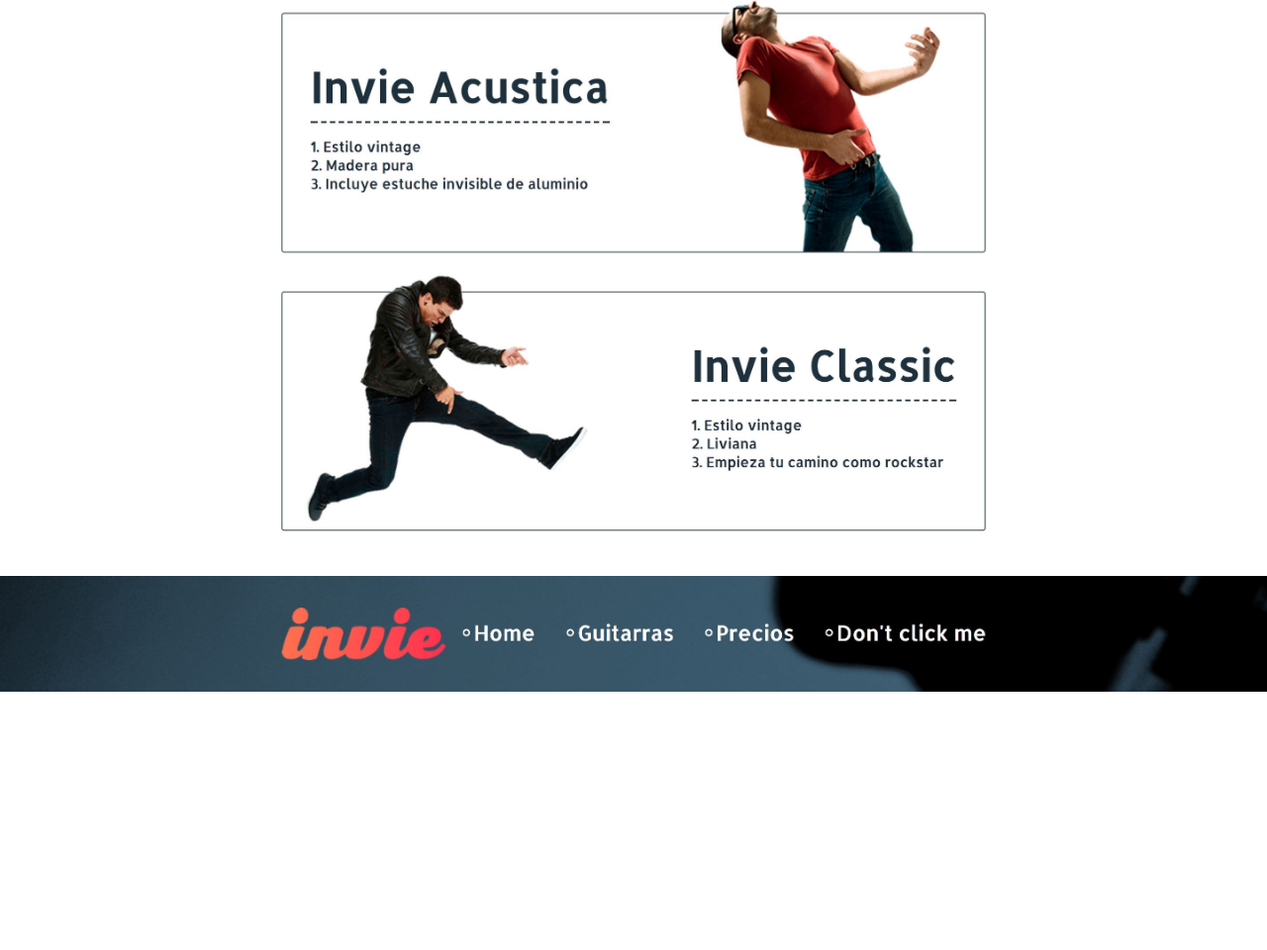
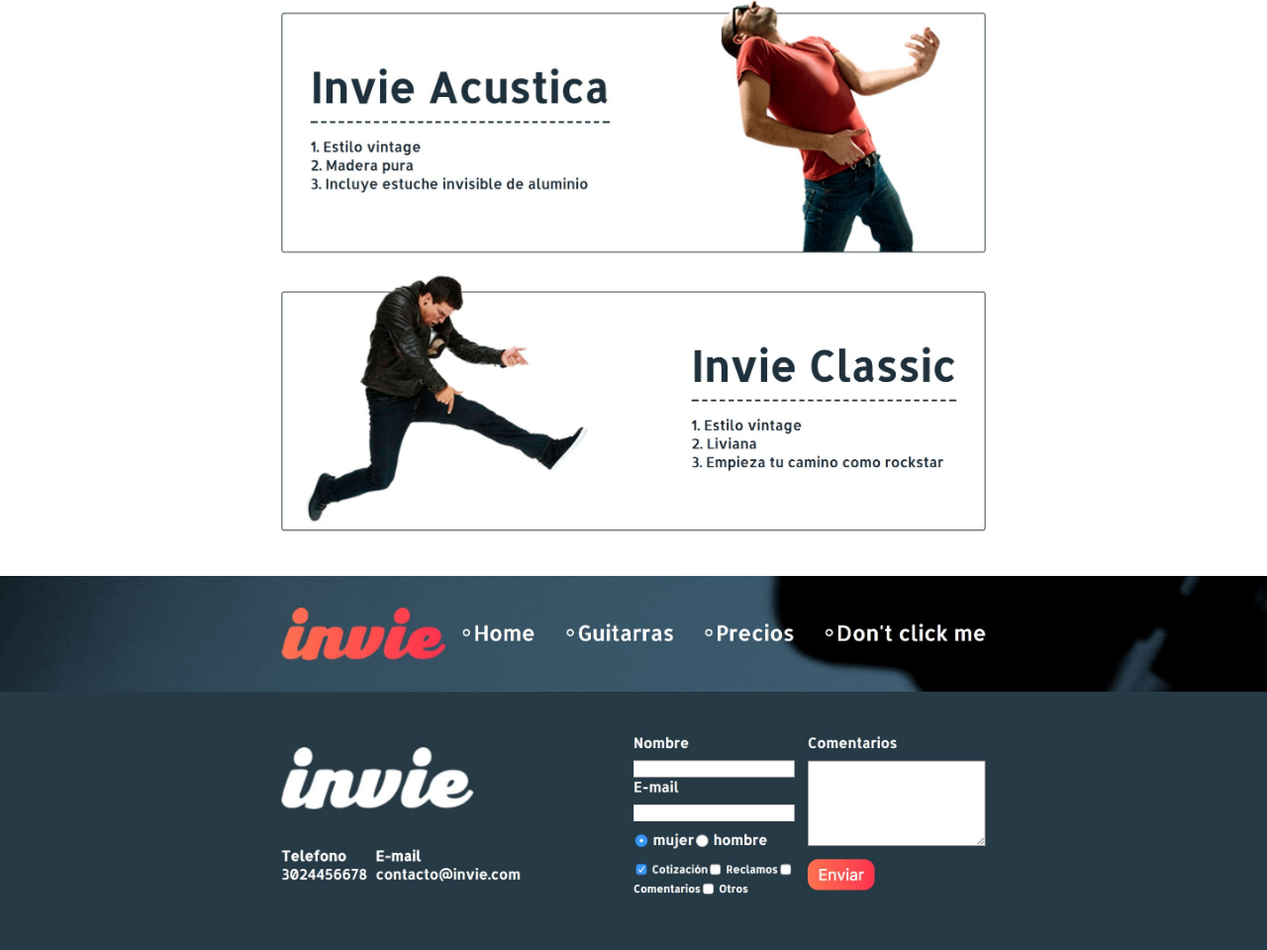
Before and after one commit to conywillis/invie-github, a plain HTML site: page index.html in a window 1280 px wide. Shown: the part 547-1507 px from the top of the page at 99% size. Before the commit the page ends 1246 px from the top, so only its background shows below. Drawn offline with Linux system fonts and the light colour scheme.

Commit message:
actualizando landing

```diff
--- a/index.html
+++ b/index.html
@@ -18,5 +18,6 @@
     <img src="images/acustica.jpg" alt="header"/>
     <img src="images/clasica.jpg" alt="header"/>
     <img src="images/header.jpg" alt="header"/>
+    <img src="images/footer.jpg" alt="header"/>
   </body>
 </html>
```
